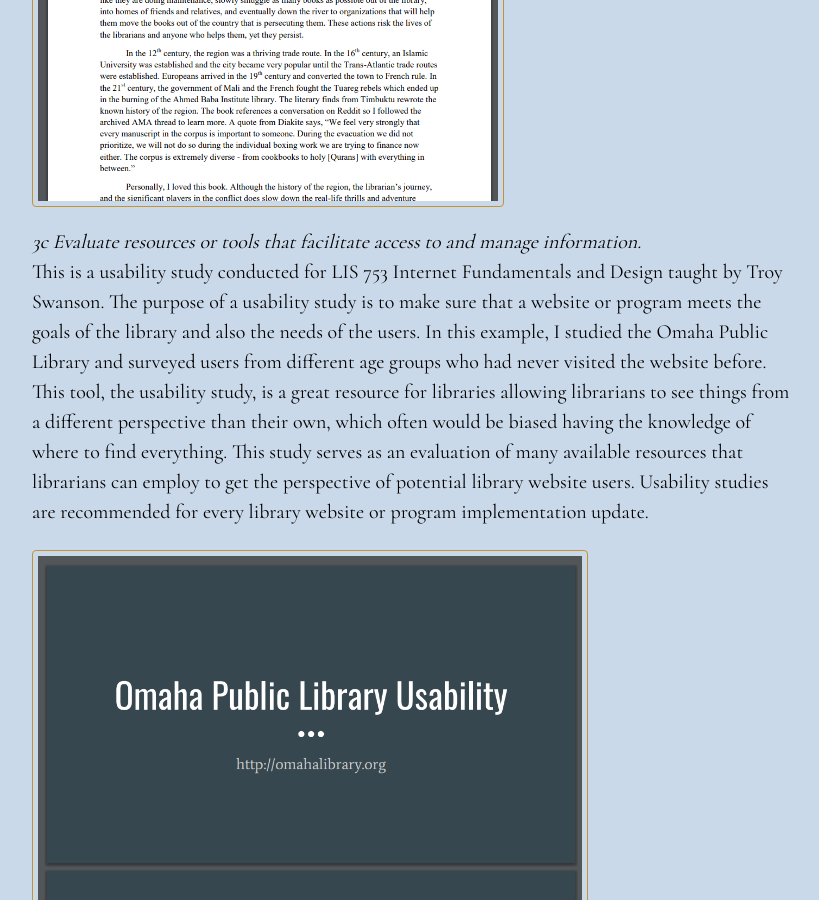
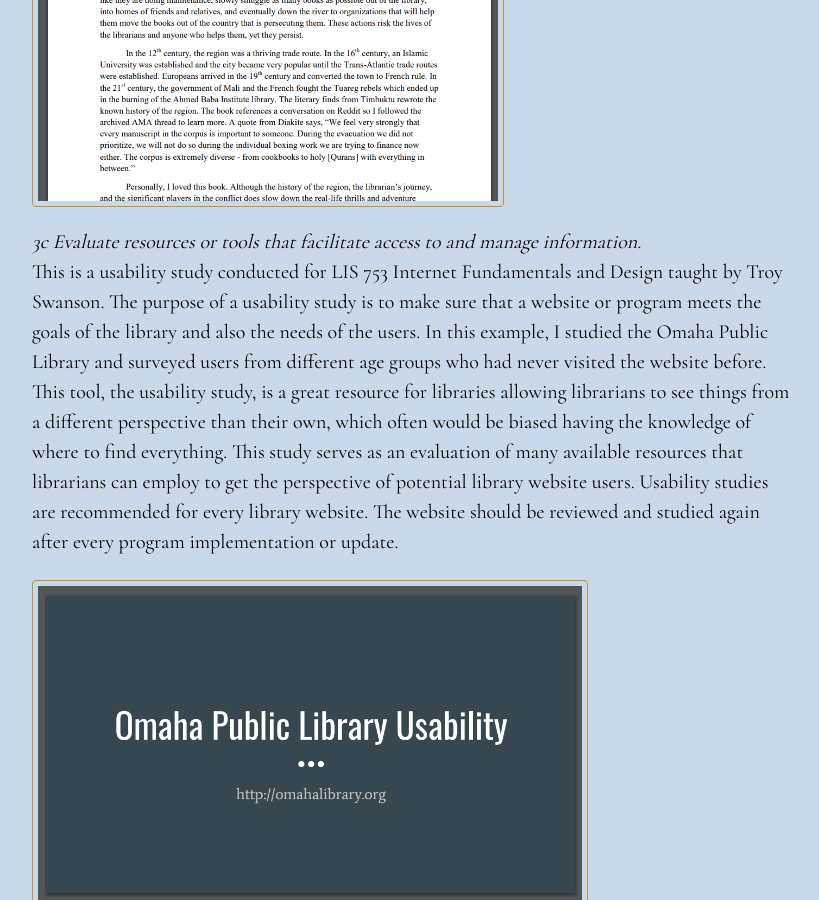
Before and after one commit to PeasantQueen/peasantqueen.github.io, a Jekyll site: the page built from _goals/goal3.html, in a window 1280 px wide and 900 px high, scrolled down 1111 px. Shown: the whole window, without its empty margins (388-1207 px from the left). Built offline with Jekyll 4.4.1, drawn with Linux system fonts in a browser that asks for light colours; comment, search, counter and statistics services are not loaded.

Commit message:
update goal 3

```diff
--- a/_goals/goal3.html
+++ b/_goals/goal3.html
@@ -17,7 +17,7 @@
   This is a book review written for LIS 701 Intro to Library and Information Science taught by Karen Brown. One of the tools librarians use to recommend books in reference is book reviews. Many use applications (Goodreads, Library Thing, Shelfari) to get reviews of books and link keywords, but the content still needs to be available. Knowing what keywords or summaries librarians might need to search, I created a thorough book review for book, "<i>The Bad-Ass Librarians of Timbuktu</i>", showcasing different library goals and major plot points from the book. This review serves as a tool to facilitate access to information. This review could be uploaded to any book review application to aid users and library professionals in book selections.</p>
 <p><a href="{{site.baseurl}}/MSLIS/bad-ass_book_review_LIS701.pdf" title="Bad-Ass Librarians of Timbuktu Book Review" target="_blank"><img src="{{site.baseurl}}/MSLIS/bad-assthumbnail.png" alt="bad-ass book review thumbnail" class="thumbnail_v"></a></p>
 <p><em>3c Evaluate resources or tools that facilitate access to and manage information.</em><br>
-  This is a usability study conducted for LIS 753 Internet Fundamentals and Design taught by Troy Swanson. The purpose of a usability study is to make sure that a website or program meets the goals of the library and also the needs of the users. In this example, I studied the Omaha Public Library and surveyed users from different age groups who had never visited the website before. This tool, the usability study, is a great resource for libraries allowing librarians to see things from a different perspective than their own, which often would be biased having the knowledge of where to find everything. This study serves as an evaluation of many available resources that librarians can employ to get the perspective of potential library website users. Usability studies are recommended for every library website or program implementation update.</p>
+  This is a usability study conducted for LIS 753 Internet Fundamentals and Design taught by Troy Swanson. The purpose of a usability study is to make sure that a website or program meets the goals of the library and also the needs of the users. In this example, I studied the Omaha Public Library and surveyed users from different age groups who had never visited the website before. This tool, the usability study, is a great resource for libraries allowing librarians to see things from a different perspective than their own, which often would be biased having the knowledge of where to find everything. This study serves as an evaluation of many available resources that librarians can employ to get the perspective of potential library website users. Usability studies are recommended for every library website. The website should be reviewed and studied again after every program implementation or update.</p>
 <p><a href="{{site.baseurl}}/MSLIS/DOAKES_OmahaPublicLibraryUsabilityLIS753.pdf" title="Omaha Public Library Usability Study" target="_blank"><img src="{{site.baseurl}}/MSLIS/omahathumbnail.png" alt="Usability study thumbnail" class="thumbnail_v"></a></p>
 <p><em>3d Assess applicability of current and emerging technologies to information management.</em><br>
   This is the final exam written for LIS 703 Organization of Knowledge taught by Maureen McCourry. Although this class dealt a lot with MARC coding, one of the components of the final exam was to write how MARC, Machine Readable Cataloging, is sustainable in libraries or should be replaced. I opted that MARC, although useful, is outdated in many respects and does not reflect the cataloging needs of the digital age or its users. This paper also goes on to talk about the use of HTML or XML as alternatives for metadata that can be read globally. This addresses the applicability of current technology as it relates to cataloging. This knowledge was expanded through the classes Advanced Web Design and Advanced Archives. This paper does not include specifics about programs like GitHub or Oxygen as valuable technological resources to the LIS profession, which would be added if this paper was written later in my academic career. The website you are viewing these goals on was created and coded using techniques and lessons learned in Advanced Web Design and also serves as an example of implementation of emerging technology for information management. For additional reading, you can view the code and the progress of how this site was made by <a href="https://github.com/PeasantQueen/peasantqueen.github.io" target="_blank" title="github code">clicking this link</a>.</p>
```
